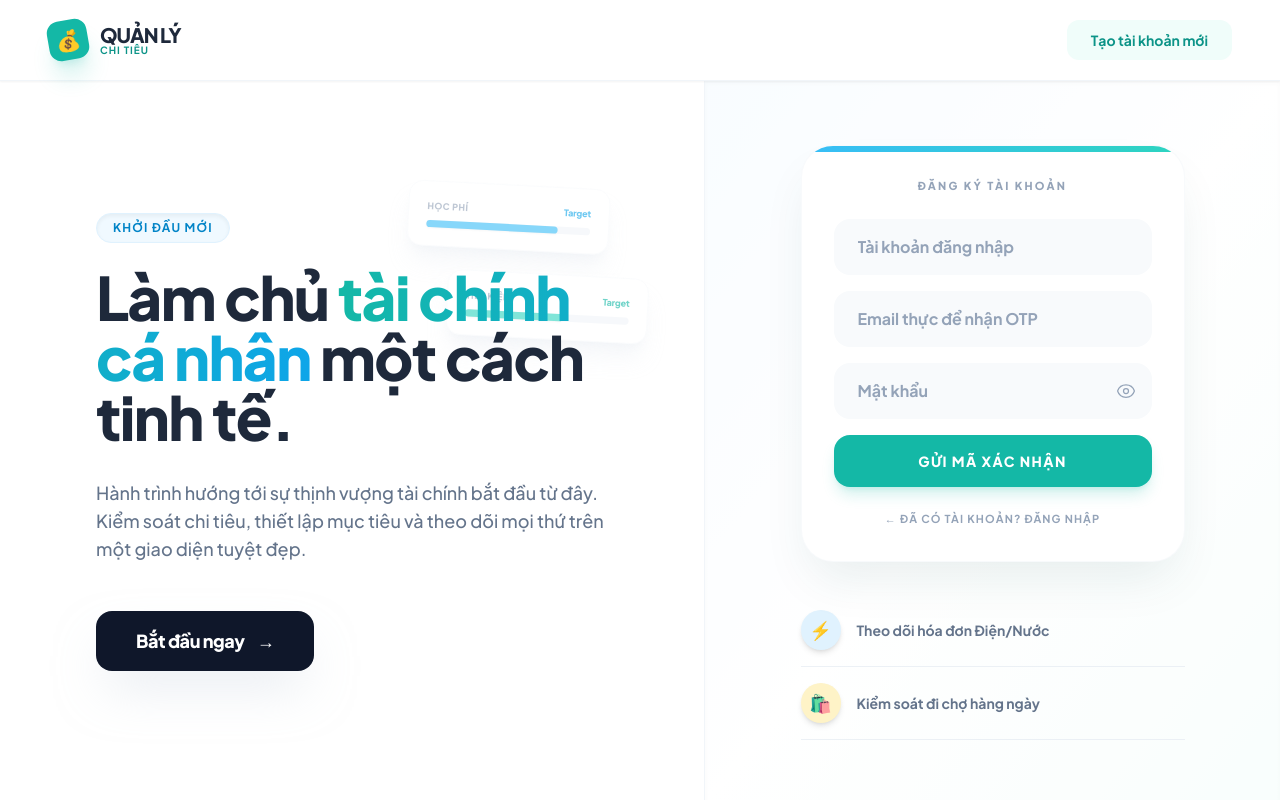
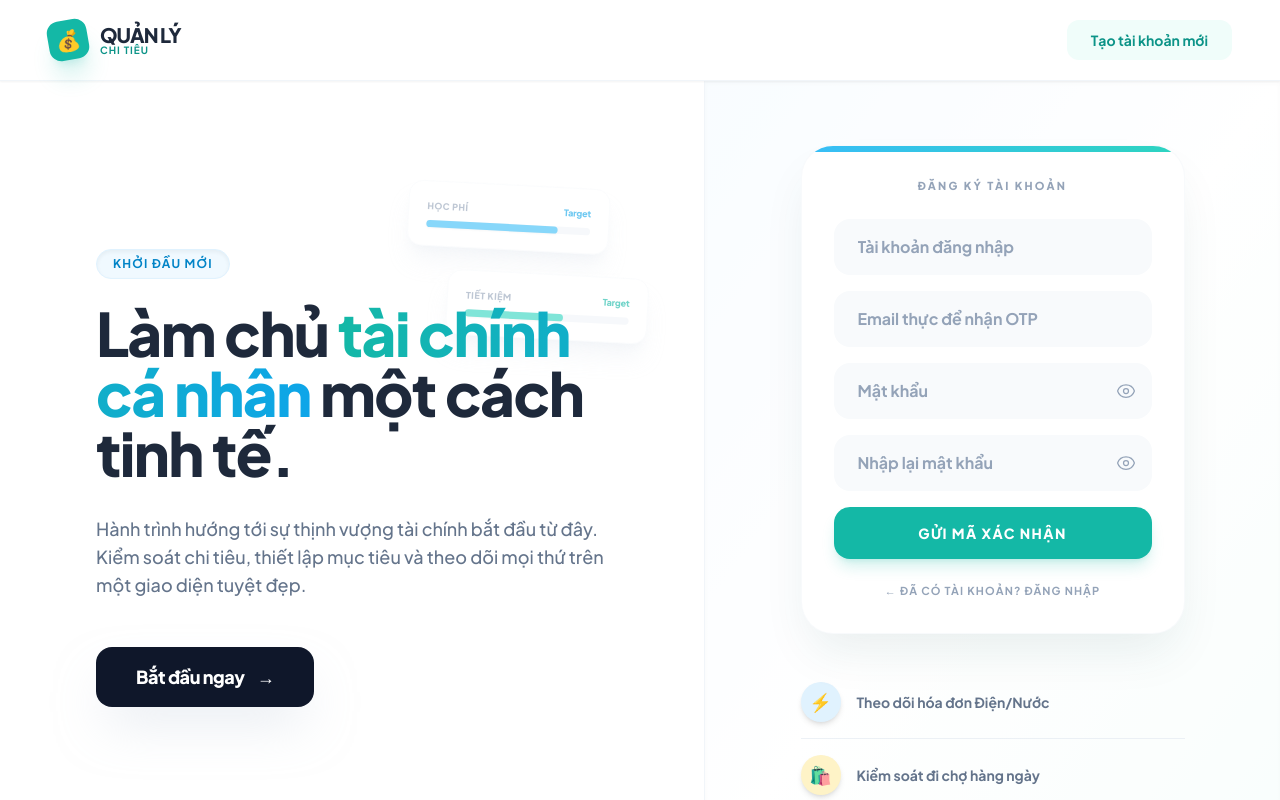
Before and after one commit to trinhcongvinhIT/expense-frontend, a React (Create React App) app: page / in a window 1280 px wide. Both pictures are taken after a click on the button "Tạo tài khoản mới". Shown: the top 800 px of the page. Built offline with nearby package versions, Linux system fonts and the light colour scheme.

Commit message:
uodate nhập lại mk khi đăng kí

```diff
--- a/src/App.js
+++ b/src/App.js
@@ -23,10 +23,11 @@ function App() {
   const [fpOtp, setFpOtp] = useState('');
   const [fpNewPassword, setFpNewPassword] = useState('');
 
-  // 🔥 STATE CHO NÚT "MẮT" HIỂN THỊ MẬT KHẨU (THÊM MỚI Ở ĐÂY) 🔥
+  // 🔥 STATE CHO NÚT "MẮT" HIỂN THỊ MẬT KHẨU 🔥
   const [showPassword, setShowPassword] = useState(false);       // Cho Login
   const [showRegPassword, setShowRegPassword] = useState(false); // Cho Register
   const [showFpPassword, setShowFpPassword] = useState(false);   // Cho Quên mật khẩu
+  const [showConfirmPassword, setShowConfirmPassword] = useState(false); // 🔥 Cho Nhập lại mật khẩu
 
   const [isModalOpen, setIsModalOpen] = useState(false);
   const [activeTab, setActiveTab] = useState('dashboard');
@@ -34,6 +35,7 @@ function App() {
   const [user, setUser] = useState(null);
   const [username, setUsername] = useState('');
   const [password, setPassword] = useState('');
+  const [confirmPassword, setConfirmPassword] = useState(''); // 🔥 STATE lưu mật khẩu nhập lại
   const [email, setEmail] = useState('');
 
   const [message, setMessage] = useState({ text: '', isError: false });
@@ -124,6 +126,13 @@ function App() {
 
   const handleRegisterStep1 = async (e) => {
     e.preventDefault();
+
+    // 🔥 KIỂM TRA MẬT KHẨU NHẬP LẠI
+    if (password !== confirmPassword) {
+      setMessage({ text: 'Mật khẩu nhập lại không khớp!', isError: true });
+      return; // Dừng lại, không gửi OTP
+    }
+
     try {
       const res = await axios.post('https://expense-backend-2qzn.onrender.com/api/auth/send-register-otp', { email });
       setMessage({ text: res.data || 'Mã xác nhận đã được gửi đến Email của bạn!', isError: false });
@@ -145,6 +154,7 @@ function App() {
         setIsRegisterMode(false);
         setRegStep(1);
         setPassword('');
+        setConfirmPassword(''); // 🔥 Dọn sạch ô nhập lại mật khẩu
         setRegOtp('');
         setMessage({ text: '', isError: false });
       }, 2000);
@@ -516,7 +526,7 @@ function App() {
                           <input type="email" placeholder="Email thực để nhận OTP" className="w-full px-5 md:px-6 py-3 md:py-4 rounded-2xl bg-slate-50 border-none outline-none focus:ring-2 focus:ring-teal-300 font-bold text-slate-800 placeholder-slate-400 transition-all border border-slate-100 hover:bg-slate-100/50 text-sm md:text-base" value={email} onChange={(e) => setEmail(e.target.value)} required />
                         </div>
                         <div className="space-y-1">
-                          {/* 🔥 THÊM MẮT CHO FORM ĐĂNG KÝ */}
+                          {/* 🔥 Ô NHẬP MẬT KHẨU */}
                           <div className="relative w-full">
                             <input type={showRegPassword ? "text" : "password"} placeholder="Mật khẩu" minLength="6" className="w-full px-5 md:px-6 py-3 md:py-4 pr-12 md:pr-12 rounded-2xl bg-slate-50 border-none outline-none focus:ring-2 focus:ring-teal-300 font-bold text-slate-800 placeholder-slate-400 transition-all border border-slate-100 hover:bg-slate-100/50 text-sm md:text-base" value={password} onChange={(e) => setPassword(e.target.value)} required />
                             <button type="button" onClick={() => setShowRegPassword(!showRegPassword)} className="absolute right-4 top-1/2 transform -translate-y-1/2 text-slate-400 hover:text-teal-500 transition-colors focus:outline-none">
@@ -528,6 +538,21 @@ function App() {
                             </button>
                           </div>
                         </div>
+
+                        <div className="space-y-1">
+                          {/* 🔥 Ô NHẬP LẠI MẬT KHẨU CÓ CON MẮT 🔥 */}
+                          <div className="relative w-full">
+                            <input type={showConfirmPassword ? "text" : "password"} placeholder="Nhập lại mật khẩu" minLength="6" className="w-full px-5 md:px-6 py-3 md:py-4 pr-12 md:pr-12 rounded-2xl bg-slate-50 border-none outline-none focus:ring-2 focus:ring-teal-300 font-bold text-slate-800 placeholder-slate-400 transition-all border border-slate-100 hover:bg-slate-100/50 text-sm md:text-base" value={confirmPassword} onChange={(e) => setConfirmPassword(e.target.value)} required />
+                            <button type="button" onClick={() => setShowConfirmPassword(!showConfirmPassword)} className="absolute right-4 top-1/2 transform -translate-y-1/2 text-slate-400 hover:text-teal-500 transition-colors focus:outline-none">
+                              {showConfirmPassword ? (
+                                <svg xmlns="http://www.w3.org/2000/svg" fill="none" viewBox="0 0 24 24" strokeWidth={1.5} stroke="currentColor" className="w-5 h-5"><path strokeLinecap="round" strokeLinejoin="round" d="M3.98 8.223A10.477 10.477 0 001.934 12C3.226 16.338 7.244 19.5 12 19.5c.993 0 1.953-.138 2.863-.395M6.228 6.228A10.45 10.45 0 0112 4.5c4.756 0 8.773 3.162 10.065 7.498a10.523 10.523 0 01-4.293 5.774M6.228 6.228L3 3m3.228 3.228l3.65 3.65m7.894 7.894L21 21m-3.228-3.228l-3.65-3.65m0 0a3 3 0 10-4.243-4.243m4.242 4.242L9.88 9.88" /></svg>
+                              ) : (
+                                <svg xmlns="http://www.w3.org/2000/svg" fill="none" viewBox="0 0 24 24" strokeWidth={1.5} stroke="currentColor" className="w-5 h-5"><path strokeLinecap="round" strokeLinejoin="round" d="M2.036 12.322a1.012 1.012 0 010-.639C3.423 7.51 7.36 4.5 12 4.5c4.638 0 8.573 3.007 9.963 7.178.07.207.07.431 0 .639C20.577 16.49 16.64 19.5 12 19.5c-4.638 0-8.573-3.007-9.963-7.178z" /><path strokeLinecap="round" strokeLinejoin="round" d="M15 12a3 3 0 11-6 0 3 3 0 016 0z" /></svg>
+                              )}
+                            </button>
+                          </div>
+                        </div>
+
                         <button type="submit" className="w-full bg-teal-500 hover:bg-teal-600 text-white py-3 md:py-4 rounded-2xl font-black text-xs md:text-sm shadow-lg shadow-teal-500/20 transition-all transform active:scale-95 hover:shadow-teal-500/30 mt-4 uppercase tracking-widest">GỬI MÃ XÁC NHẬN</button>
                       </form>
                     )}
```
